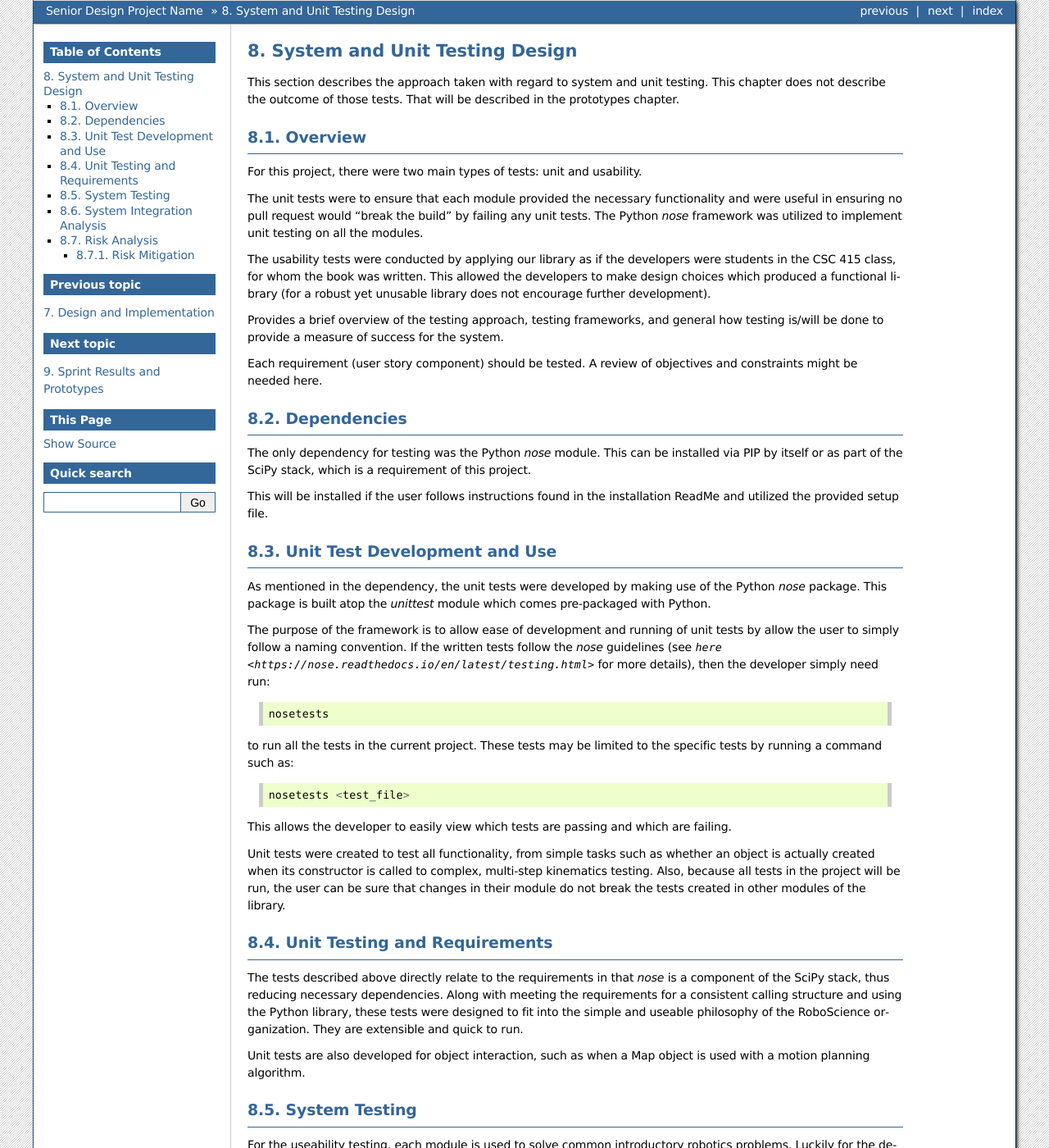
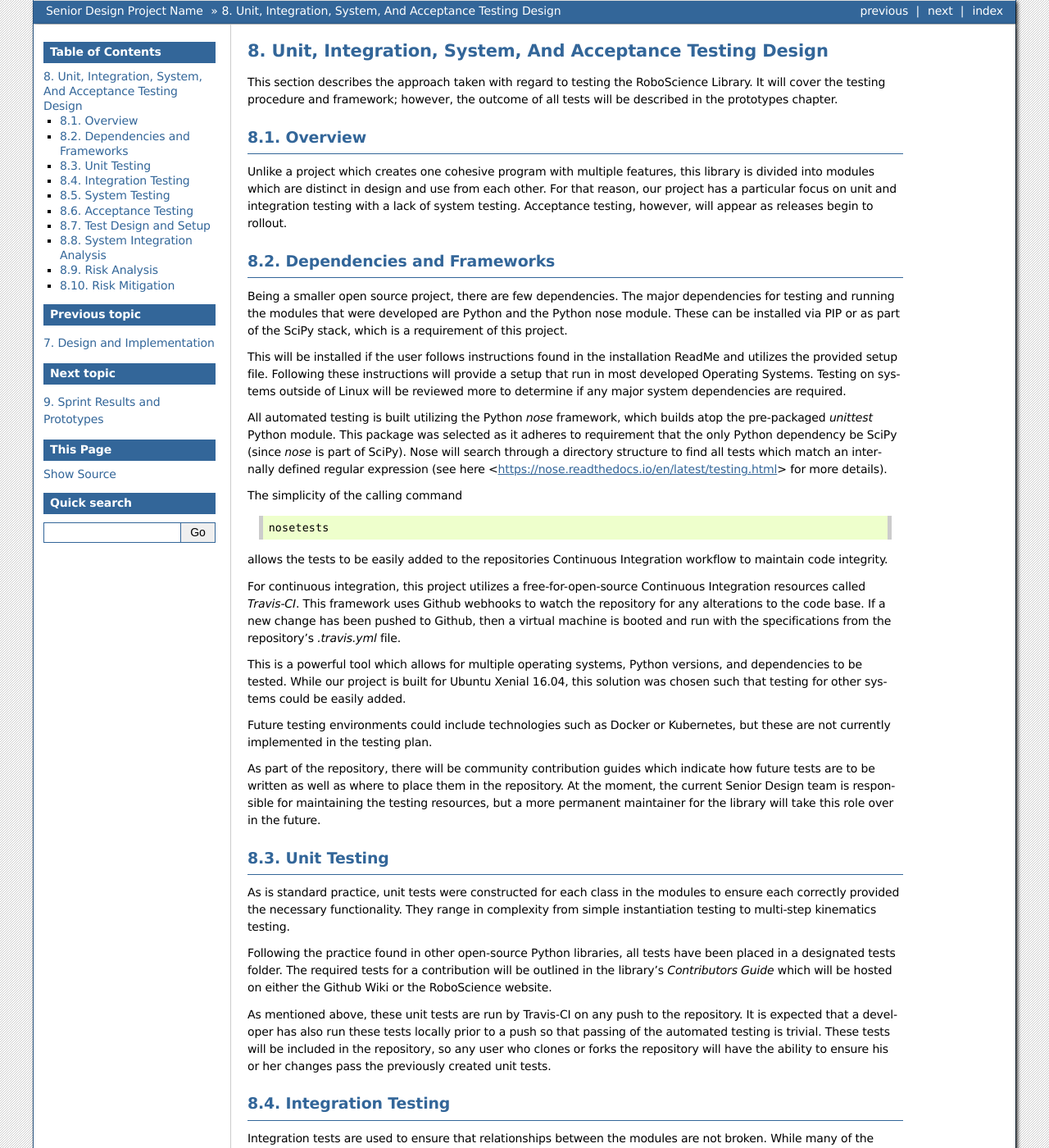
Before and after one commit to roboscienceorg/robolib, a Sphinx documentation site: the page built from DesignDoc/source/testing.rst, in a window 1280 px wide and 1400 px high. Shown: the whole window at 82% size. Built offline with Sphinx 7.4.7, drawn with Linux system fonts in a browser that asks for light colours; pages that are not in the unit, such as notebooks, are missing from menus; some of the changed text lies outside the part shown.

Commit message:
Add updated testing document

```diff
--- a/DesignDoc/source/testing.rst
+++ b/DesignDoc/source/testing.rst
@@ -1,130 +1,95 @@
-System and Unit Testing Design
-==============================
+Unit, Integration, System, And Acceptance Testing Design
+========================================================
 
-This section describes the approach taken with regard to system and unit
-testing. This chapter does not describe the outcome of those tests. That
-will be described in the prototypes chapter.
+This section describes the approach taken with regard to testing the RoboScience Library. It will cover the testing procedure and framework; however, the outcome of all tests will be described in the prototypes chapter.
 
 Overview
 --------
 
-For this project, there were two main types of tests: unit and usability.
+Unlike a project which creates one cohesive program with multiple features, this library is divided into modules which are distinct in design and use from each other. For that reason, our project has a particular focus on unit and integration testing with a lack of system testing. Acceptance testing, however, will appear as releases begin to rollout.
 
-The unit tests were to ensure that each module provided the necessary
-functionality and were useful in ensuring no pull request would "break
-the build" by failing any unit tests. The Python *nose* framework was
-utilized to implement unit testing on all the modules.
+Dependencies and Frameworks
+---------------------------
 
+Being a smaller open source project, there are few dependencies. The major dependencies for testing and running the modules that were developed are Python and the Python nose module. These can be installed via PIP or as part of the SciPy stack, which is a requirement of this project.
 
+This will be installed if the user follows instructions found in the installation ReadMe and utilizes the provided setup file. Following these instructions will provide a setup that run in most developed Operating Systems. Testing on systems outside of Linux will be reviewed more to determine if any major system dependencies are required.
 
-The usability tests were conducted by applying our library as if the
-developers were students in the CSC 415 class, for whom the book was
-written. This allowed the developers to make design choices which
-produced a functional library (for a robust yet unusable library
-does not encourage further development).
+All automated testing is built utilizing the Python *nose* framework, which builds atop the pre-packaged *unittest* Python module. This package was selected as it adheres to requirement that the only Python dependency be SciPy (since *nose* is part of SciPy). Nose will search through a directory structure to find all tests which match an internally defined regular expression (see here <https://nose.readthedocs.io/en/latest/testing.html> for more details).
 
+The simplicity of the calling command ::
 
-Provides a brief overview of the testing approach, testing frameworks,
-and general how testing is/will be done to provide a measure of success
-for the system.
+        nosetests
 
-Each requirement (user story component) should be tested. A review of
-objectives and constraints might be needed here.
+allows the tests to be easily added to the repositories Continuous Integration workflow to maintain code integrity.
 
-Dependencies
+For continuous integration, this project utilizes a free-for-open-source Continuous Integration resources called *Travis-CI*. This framework uses Github webhooks to watch the repository for any alterations to the code base. If a new change has been pushed to Github, then a virtual machine is booted and run with the specifications from the repository's *.travis.yml* file.
+
+This is a powerful tool which allows for multiple operating systems, Python versions, and dependencies to be tested. While our project is built for Ubuntu Xenial 16.04, this solution was chosen such that testing for other systems could be easily added.
+
+Future testing environments could include technologies such as Docker or Kubernetes, but these are not currently implemented in the testing plan.
+
+As part of the repository, there will be community contribution guides which indicate how future tests are to be written as well as where to place them in the repository. At the moment, the current Senior Design team is responsible for maintaining the testing resources, but a more permanent maintainer for the library will take this role over in the future.
+
+Unit Testing
 ------------
 
-The only dependency for testing was the Python *nose* module. This can
-be installed via PIP by itself or as part of the SciPy stack, which is
-a requirement of this project.
+As is standard practice, unit tests were constructed for each class in the modules to ensure each correctly provided the necessary functionality. They range in complexity from simple instantiation testing to multi-step kinematics testing.
 
-This will be installed if the user follows instructions found in the
-installation ReadMe and utilized the provided setup file.
+Following the practice found in other open-source Python libraries, all tests have been placed in a designated tests folder. The required tests for a contribution will be outlined in the library's *Contributors Guide* which will be hosted on either the Github Wiki or the RoboScience website.
 
+As mentioned above, these unit tests are run by Travis-CI on any push to the repository. It is expected that a developer has also run these tests locally prior to a push so that passing of the automated testing is trivial. These tests will be included in the repository, so any user who clones or forks the repository will have the ability to ensure his or her changes pass the previously created unit tests.
 
-Unit Test Development and Use
------------------------------
+Integration Testing
+-------------------
 
-As mentioned in the dependency, the unit tests were developed by making
-use of the Python *nose* package. This package is built atop the *unittest*
-module which comes pre-packaged with Python.
+Integration tests are used to ensure that relationships between the modules are not broken. While many of the modules are completely independent and require no integration testing, classes such as the Map object are used by other components such as motion planning algorithms. As such, integration tests are used to ensure the interfaces are still intact and that each component can communicate with the other.
 
-The purpose of the framework is to allow ease of development and running of
-unit tests by allow the user to simply follow a naming convention. If the
-written tests follow the *nose* guidelines (see
-`here <https://nose.readthedocs.io/en/latest/testing.html>` for more details),
-then the developer simply need run::
+These tests are developed by the contributor and added to the testing plan identically to unit tests. They appear in files named *test_<feature>.py* in the *tests/* directory of the repository. This enables them to be automated by Travis-CI.
 
-    nosetests
-
-to run all the tests in the current project. These tests may be limited
-to the specific tests by running a command such as::
-
-    nosetests <test_file>
-
-This allows the developer to easily view which tests are passing and which are
-failing.
-
-Unit tests were created to test all functionality, from simple tasks such as
-whether an object is actually created when its constructor is called to complex,
-multi-step kinematics testing. Also, because all tests in the project will be run,
-the user can be sure that changes in their module do not break the tests created
-in other modules of the library.
-
-
-Unit Testing and Requirements
------------------------------
-
-The tests described above directly relate to the requirements in that *nose*
-is a component of the SciPy stack, thus reducing necessary dependencies. Along
-with meeting the requirements for a consistent calling structure and using
-the Python library, these tests were designed to fit into the simple and
-useable philosophy of the RoboScience organization. They are extensible
-and quick to run.
-
-Unit tests are also developed for object interaction, such as when a Map object
-is used with a motion planning algorithm.
+When it comes to approaches for the integration tests, the current strategy follows a more "Big Bang" approach where all the systems are integrated and the execution is viewed as a whole. This approach was chosen because there are at most two components talking to each other, so there is no module tree to build. As the project grows in scope, this will likely need to be re-evaluated.
 
 System Testing
 --------------
 
-For the useability testing, each module is used to solve common introductory
-robotics problems. Luckily for the development team, this project comes equipped
-with a robotics book containing such problems.
+Since each module is created to perform a handful of tasks, many of the unit tests are designed to test the functionality of miniature systems. If the project were to have a Quality Assurance member, then system testing would take place regularly by adding more of the complex unit tests which the code base is not run against regularly. As such, there is not a separate process for system testing.
 
-This type of testing is important because it allows the developers to better
-switch into the mindset of the user and test usecases which do not arise during
-traditional development environments.
+Acceptance Testing
+------------------
 
-Python allows for both REPL and static file interaction. While developing, testing
-almost exclusively takes place in the static file interaction side of the house;
-however, usability testing has helped reveal internal workings of matplotlib which
-were unknown to the developers until forced to use the developed objects in a
-different setting.
+Each release, the project will work closely with students familiar with the CSC415 class, for which this project was developed. They will be asked to use the provided library to solve homework problems from the course and provide feedback as to the usability of the modules. This testing is extremely important as the purpose of this project is to provide students with a library which will aid learning and reduce frustration over the Python-specific minutiae of the necessary building blocks (a Map object, etc.).
+
+This feedback will be used to develop further user stories and alter the development strategy for the next release.
+
+Test Design and Setup
+---------------------
+
+Tests for a specific feature are developed by the contributor who adds the feature. These are then reviewed with the feature by other contributors prior to a merge into development and release.
+
+Bug tracking takes place on the repository using Github's bug tracking software. The maintainer of the repository is responsible for setting priority and severity of bugs, as well as the developer responsible for finding a solution.
+
+The only challenges encountered in the test environment so far was a Python import error which stemmed from the repository structure initially chosen. After restructuring the project to more closely resemble the desired input strategy, any new environment can easily clone the repository, install the library to its Python environment, and utilize the modules as expected.
+
+As the library grows, the supported versions of Python will likely need to grow as well. Tox is a tool used by many Python developers to aid in testing multiple setups and is a technology which should be considered in further development.
 
 System Integration Analysis
 ---------------------------
 
-The various system components are independent, so there is very little system integration
-in this project. Note, however, that objects such as the discrete Map object must interact
-with other modules, so testing to ensure that interfaces are never broken and correct
-data flow exists are done through unit testing.
+As mentioned above, the architecture of the project is such that most modules will operate independent of one another. This means very few major pieces must fit together.
+
+An example of two pieces which require integration would be any motion planning algorithm and objects which represent the environment, such as the Map object found in the *tools* module. A motion planning algorithm must be able to query whether a space contains an obstacle so that it may avoid it. Therefore, if either the algorithm or the environment object fail, then the overall "system" of motion planning will fail.
+
+There are no single points of failure for the entire library, but aspects of the library can fail on single points. For that reason, integration and pseudo-system testing are automated on the repository.
+
 
 Risk Analysis
 -------------
 
-In terms of catastrophic failure, this project does not directly pose a threat to human life
-or limb due to the educational nature of this project, but the responsibility to ensure
-the final product does not misrepresent a topic is extremely important. If a module incorrectly
-describes a process, this could potentially affect the ability of the student to employ
-correct robotics procedures in the future.
+In terms of catastrophic failure, this project does not directly pose a threat to human life or limb due to the educational nature of this project, but the responsibility to ensure the final product does not misrepresent a topic is extremely important. If a module incorrectly describes a process, this could potentially affect the ability of the student to employ correct robotics procedures in the future.
 
-Therefore, the design team maintains a firm commitment to testing and validation of the library
-to ensure this responsibility is not pushed aside.
+Therefore, the design team maintains a firm commitment to testing and validation of the library to ensure this responsibility is not pushed aside.
 
 Risk Mitigation
-~~~~~~~~~~~~~~~
+---------------
 
-To mitigate these effects, the team will maintain a rigid pull request policy where code which
-violates any of these tests will not be merged until all tests are passing. This policy will be
-maintained by the team manually unless a Continuous Integration server is established.
+To mitigate these effects, the team will maintain a rigid pull request policy where code which violates any of these tests will not be merged until all tests are passing. This policy is enforced by the continuous integration hooks, but testing against material from the book should be heavily utilized to ensure code does not mislead the user.
```
